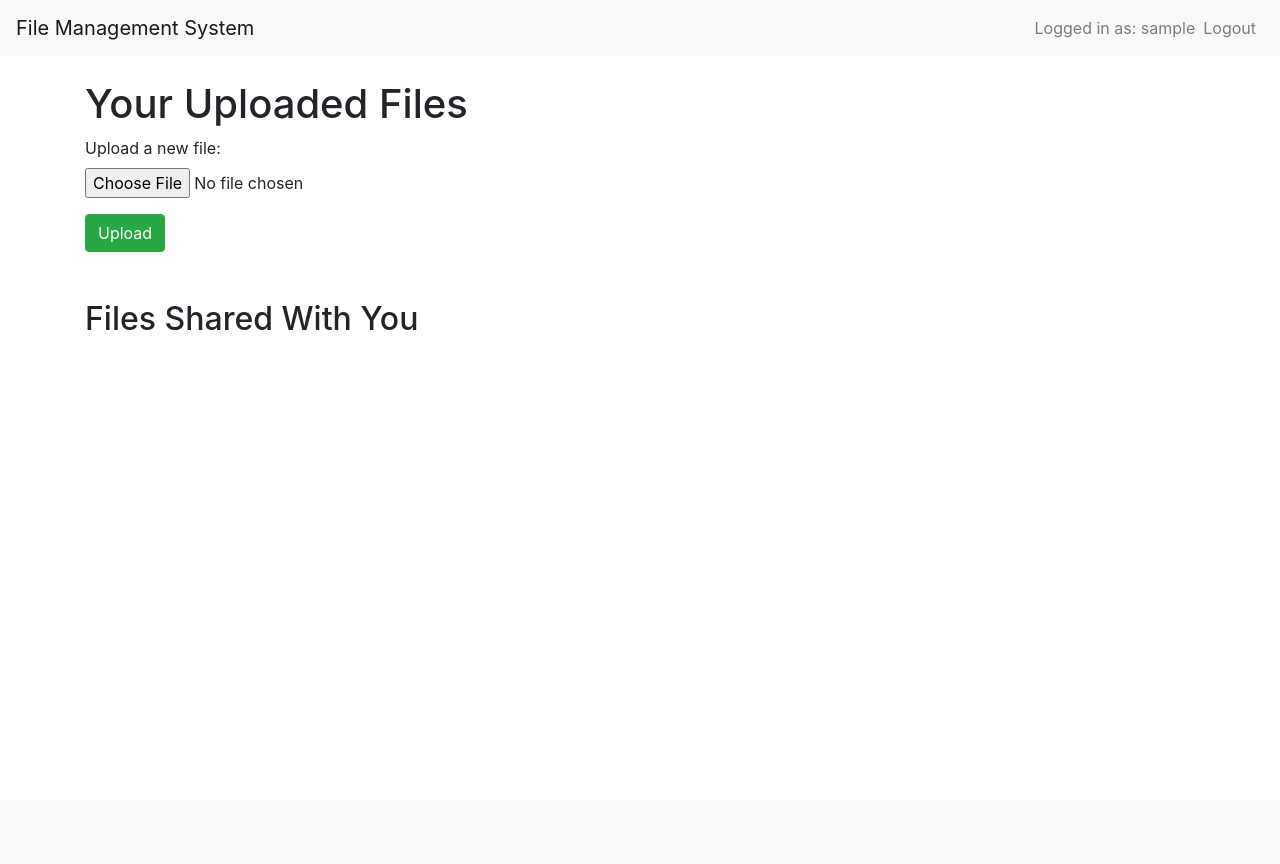
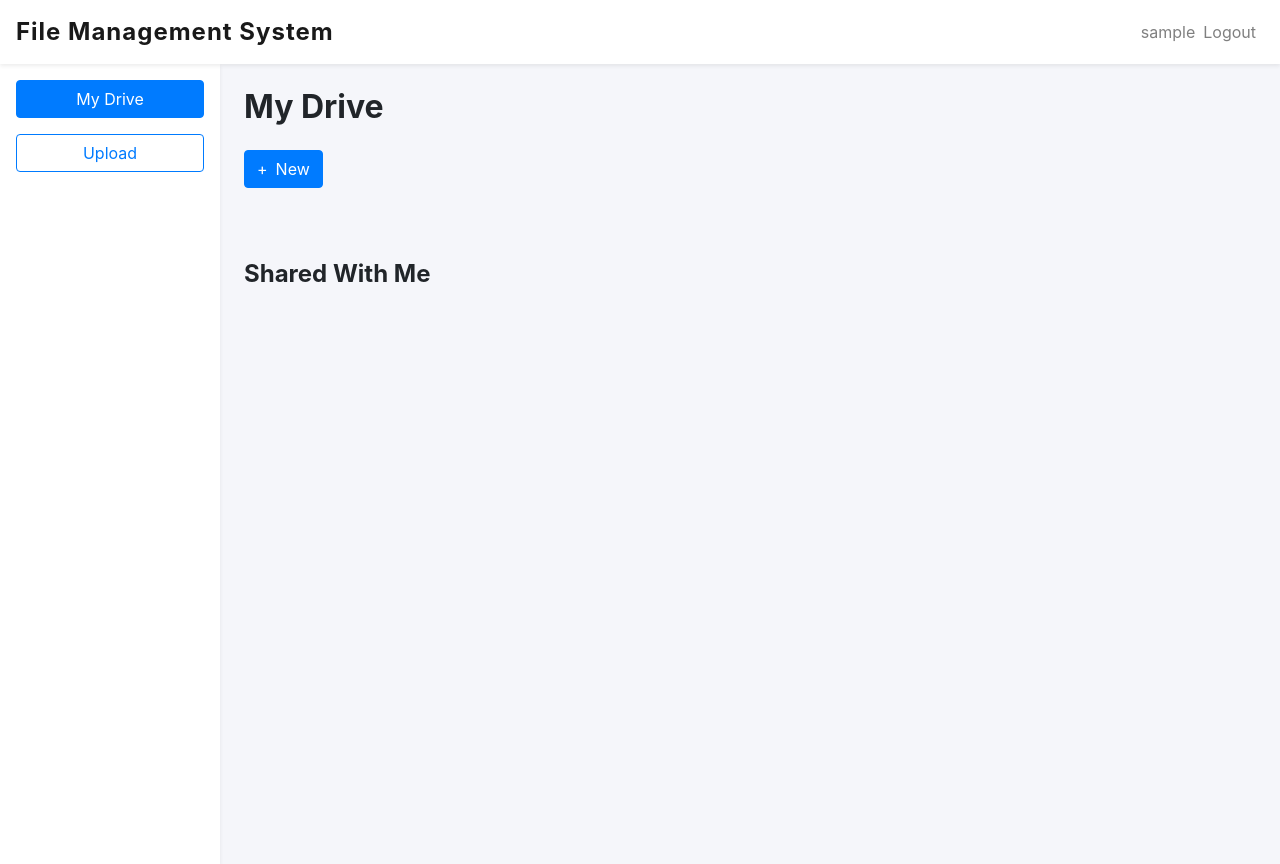
Before and after one commit to jackhax/secure-file-management, a Flask app: page / in a window 1280 px wide. Before the commit the page ends 331 px from the top, so only its background shows below. Run offline with Flask 3, Linux system fonts and the light colour scheme; the visitor is signed in with stand-in values (Sample User, id 1); data that the repository does not hold is empty; some libraries are stand-ins or nearby versions.

Commit message:
UI update #26

```diff
--- a/app/templates/base.html
+++ b/app/templates/base.html
@@ -6,14 +6,14 @@
     <title>{% block title %}File Management{% endblock %}</title>
     <link href="https://stackpath.bootstrapcdn.com/bootstrap/4.5.2/css/bootstrap.min.css" rel="stylesheet">
 </head>
-<body>
-    <nav class="navbar navbar-expand-lg navbar-light bg-light">
-        <a class="navbar-brand" href="{{ url_for('main.index') }}">File Management System</a>
+<body style="background: #f5f6fa;">
+    <nav class="navbar navbar-expand-lg navbar-light bg-white shadow-sm" style="height: 64px;">
+        <a class="navbar-brand font-weight-bold" href="{{ url_for('main.index') }}" style="font-size: 1.5rem; letter-spacing: 1px;">File Management System</a>
         <div class="collapse navbar-collapse">
             <ul class="navbar-nav ml-auto">
                 {% if current_user.is_authenticated %}
                 <li class="nav-item">
-                    <span class="navbar-text">Logged in as: {{ current_user.username }}</span>
+                    <span class="navbar-text">{{ current_user.username }}</span>
                 </li>
                 <li class="nav-item">
                     <a class="nav-link" href="{{ url_for('auth.logout') }}">Logout</a>
@@ -29,7 +29,15 @@
             </ul>
         </div>
     </nav>
-    <div class="container mt-4">
+    <div class="d-flex" style="min-height: 100vh;">
+        {% if current_user.is_authenticated %}
+        <div class="bg-white shadow-sm p-3" style="width: 220px; min-height: 100vh;">
+            <a href="{{ url_for('main.index') }}" class="btn btn-primary btn-block mb-3">My Drive</a>
+            <a href="{{ url_for('main.upload_file') }}" class="btn btn-outline-primary btn-block mb-3">Upload</a>
+            <!-- Add more sidebar items as needed -->
+        </div>
+        {% endif %}
+        <div class="flex-grow-1 p-4">
             {% with messages = get_flashed_messages() %}
               {% if messages %}
                 <div class="alert alert-info">
@@ -41,6 +49,7 @@
             {% endwith %}
             {% block content %}{% endblock %}
         </div>
+    </div>
     <script src="https://code.jquery.com/jquery-3.5.1.slim.min.js"></script>
     <script src="https://cdn.jsdelivr.net/npm/@popperjs/core@2.9.3/dist/umd/popper.min.js"></script>
     <script src="https://stackpath.bootstrapcdn.com/bootstrap/4.5.2/js/bootstrap.min.js"></script>
--- a/app/templates/index.html
+++ b/app/templates/index.html
@@ -1,55 +1,79 @@
 {% extends "base.html" %}
 {% block title %}Your Files{% endblock %}
 {% block content %}
-<h1>Your Uploaded Files</h1>
-<form method="POST" action="{{ url_for('main.upload_file') }}" enctype="multipart/form-data" class="mb-4">
-    <div class="form-group">
-        <label for="file">Upload a new file:</label>
-        <input type="file" class="form-control-file" id="file" name="file" required>
+<h2 class="mb-4 font-weight-bold">My Drive</h2>
+<div class="mb-4">
+    <a href="{{ url_for('main.upload_file') }}" class="btn btn-primary"><span class="mr-2">&#43;</span>New</a>
 </div>
-    <button type="submit" class="btn btn-success">Upload</button>
+<div class="row">
+    {% for file in files %}
+    <div class="col-md-4 col-lg-3 mb-4">
+        <div class="card shadow-sm h-100">
+            <div class="card-body d-flex flex-column justify-content-between">
+                <h6 class="card-title text-truncate" title="{{ file.filename }}">{{ file.filename }}</h6>
+                <div class="mt-2">
+                    <a class="btn btn-outline-primary btn-sm" href="{{ url_for('main.generate_download_link', file_id=file.id) }}">Download</a>
+                    <a class="btn btn-outline-secondary btn-sm" href="{{ url_for('main.share_file', file_id=file.id) }}">Share</a>
+                    <form method="POST" action="{{ url_for('main.delete_file', file_id=file.id) }}" style="display:inline;">
+                        <button type="submit" class="btn btn-outline-danger btn-sm" onclick="return confirm('Are you sure you want to delete this file?');">Delete</button>
                     </form>
-<ul class="list-group mb-4">
-    {% for file in files %}
-    <li class="list-group-item d-flex flex-column">
-        <div class="d-flex justify-content-between align-items-center">
-            <span>{{ file.filename }}</span>
-            <div>
-                <a class="btn btn-primary btn-sm" href="{{ url_for('main.generate_download_link', file_id=file.id) }}">Download</a>
-                <a class="btn btn-secondary btn-sm" href="{{ url_for('main.share_file', file_id=file.id) }}">Share</a>
-                <form method="POST" action="{{ url_for('main.delete_file', file_id=file.id) }}" style="display:inline;">
-                    <button type="submit" class="btn btn-danger btn-sm" onclick="return confirm('Are you sure you want to delete this file?');">Delete</button>
-                </form>
-            </div>
                 </div>
                 {% set shares = file.shares %}
                 {% if shares|length > 0 %}
                 <div class="mt-2">
-            <strong>Shared with:</strong>
-            <ul class="list-inline">
+                    <button type="button" class="btn btn-link p-0" data-toggle="modal" data-target="#sharedModal{{ file.id }}" title="View shared users">
+                        <svg xmlns="http://www.w3.org/2000/svg" width="22" height="22" fill="#6c757d" viewBox="0 0 24 24"><path d="M16 11c1.66 0 2.99-1.34 2.99-3S17.66 5 16 5s-3 1.34-3 3 1.34 3 3 3zm-8 0c1.66 0 2.99-1.34 2.99-3S9.66 5 8 5 5 6.34 5 8s1.34 3 3 3zm0 2c-2.33 0-7 1.17-7 3.5V19h14v-2.5C15 14.17 10.33 13 8 13zm8 0c-.29 0-.62.02-.97.05C15.64 13.36 17 14.28 17 15.5V19h7v-2.5c0-2.33-4.67-3.5-7-3.5z"/></svg>
+                    </button>
+                    <!-- Modal -->
+                    <div class="modal fade" id="sharedModal{{ file.id }}" tabindex="-1" role="dialog" aria-labelledby="sharedModalLabel{{ file.id }}" aria-hidden="true">
+                      <div class="modal-dialog" role="document">
+                        <div class="modal-content">
+                          <div class="modal-header">
+                            <h5 class="modal-title" id="sharedModalLabel{{ file.id }}">Shared With</h5>
+                            <button type="button" class="close" data-dismiss="modal" aria-label="Close">
+                              <span aria-hidden="true">&times;</span>
+                            </button>
+                          </div>
+                          <div class="modal-body">
+                            <ul class="list-group">
                               {% for share in shares %}
-                <li class="list-inline-item">
+                              <li class="list-group-item d-flex justify-content-between align-items-center">
                                 {{ share.user.email }}
                                 <form method="POST" action="{{ url_for('main.unshare_file', file_id=file.id, user_id=share.shared_with_user_id) }}" style="display:inline;">
-                        <button type="submit" class="btn btn-link btn-sm text-danger p-0" onclick="return confirm('Remove access for this user?');">Unshare</button>
+                                    <button type="submit" class="btn btn-sm btn-outline-danger">Unshare</button>
                                 </form>
                               </li>
                               {% endfor %}
                             </ul>
                           </div>
+                        </div>
+                      </div>
+                    </div>
+                </div>
                 {% endif %}
-    </li>
+            </div>
+        </div>
+    </div>
     {% endfor %}
-</ul>
-<h2>Files Shared With You</h2>
-<ul class="list-group">
+</div>
+<h4 class="mt-5 mb-3 font-weight-bold">Shared With Me</h4>
+<div class="row">
     {% for file in shared_files %}
-    <li class="list-group-item d-flex justify-content-between align-items-center">
-        {{ file.filename }}
-        <div>
-            <a class="btn btn-primary btn-sm" href="{{ url_for('main.generate_download_link', file_id=file.id) }}">Download</a>
+    <div class="col-md-4 col-lg-3 mb-4">
+        <div class="card shadow-sm h-100">
+            <div class="card-body d-flex flex-column justify-content-between">
+                <h6 class="card-title text-truncate" title="{{ file.filename }}">{{ file.filename }}</h6>
+                <div class="mt-2">
+                    <a class="btn btn-outline-primary btn-sm" href="{{ url_for('main.generate_download_link', file_id=file.id) }}">Download</a>
                 </div>
-    </li>
+            </div>
+        </div>
+    </div>
     {% endfor %}
-</ul>
+</div>
+<script>
+$(function () {
+  $('[data-toggle="tooltip"]').tooltip();
+})
+</script>
 {% endblock %}
```
Lines whose indentation alone changed are shown as unchanged.
